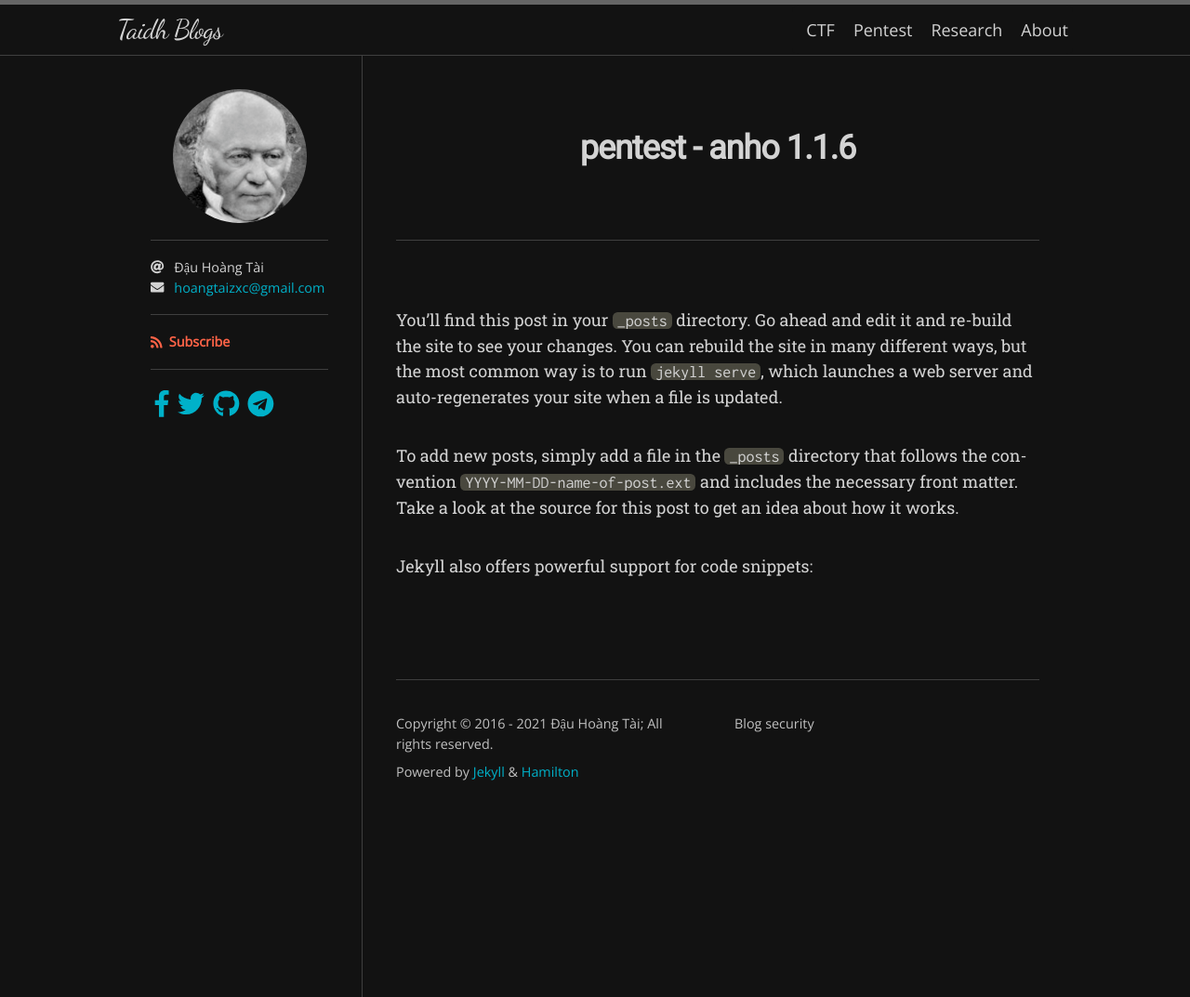
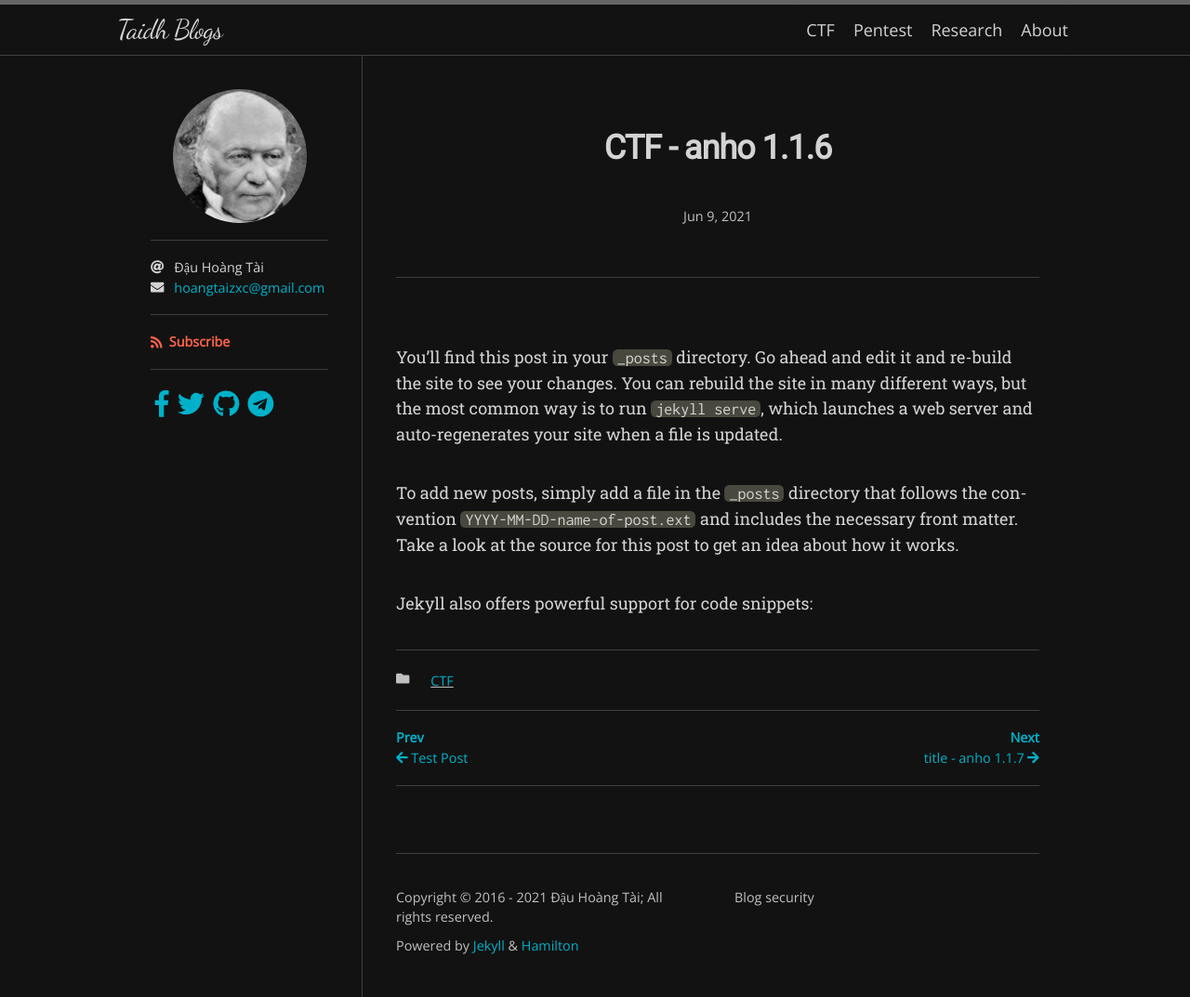
Before and after one commit to DauHoangTai/DauHoangTai.github.io, a Jekyll site: the page built from _posts/2021-06-09-test-anho-1.md, in a window 1280 px wide. Shown: the whole page at 93% size. Built offline with Jekyll 4.4.1, drawn with Linux system fonts in a browser that asks for light colours; nearby versions of some CDN libraries; some web fonts are replaced.

Commit message:
anho update

```diff
--- a/_posts/2021-06-09-test-anho-1.md
+++ b/_posts/2021-06-09-test-anho-1.md
@@ -1,9 +1,9 @@
 ---
-layout: archive-taxonomies
+layout: post
 # index: 2
 # nav_order: 2
-title: "pentest - anho 1.1.6"
-categories: Pentest
+title: "CTF - anho 1.1.6"
+categories: CTF
 # permalink: /ctf/
 ---
 
```
